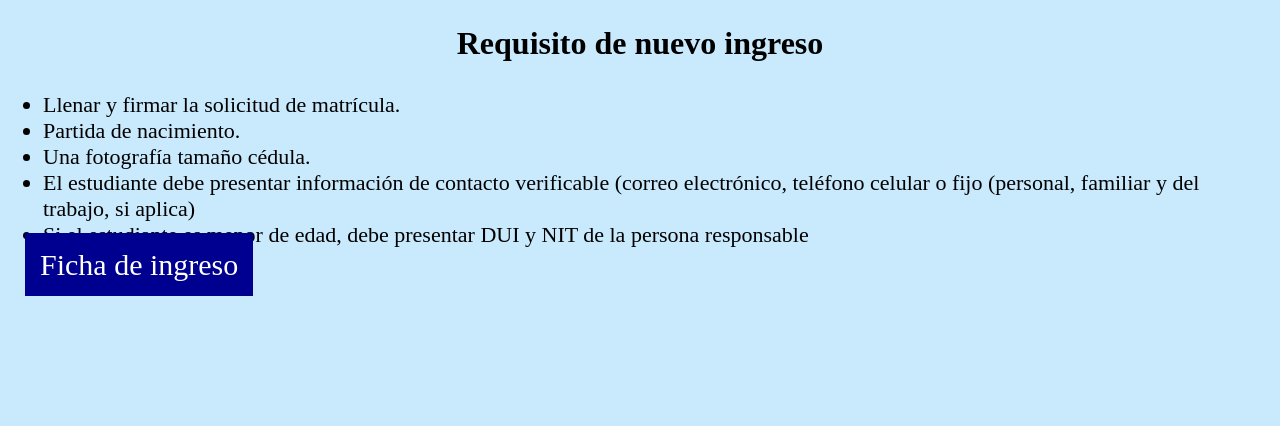
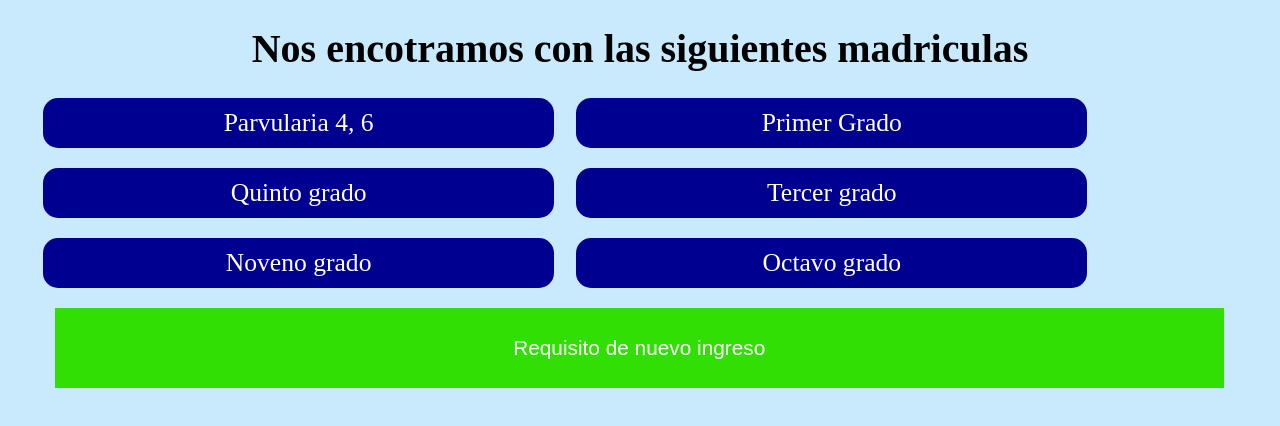
Before and after one commit to Candres536/valleadoc, a plain HTML site: page html/nuevo ingreso.html in a window 1280 px wide. Drawn offline with Linux system fonts and the light colour scheme.

Commit message:
Update nuevo ingreso.html

```diff
--- a/html/nuevo ingreso.html
+++ b/html/nuevo ingreso.html
@@ -18,7 +18,8 @@
 
         h1{
             text-align: center;
-            margin-bottom: 30px;
+            margin-bottom: 26px;
+            font-size: 40px;
         }
 
         .img{
@@ -38,33 +39,132 @@
         li{
             font-size: 22px;
             margin-left: 18px;
+            margin-bottom: 20px;
+        }
+
+        .contenedor{
+            margin-bottom: -20px;
         }
 
         .ficha{
             width: 100%;
-            font-size: 30px;
+            font-size: 20px;
             background-color: #000090;
             padding: 15px;
             color: #ffff;
             text-decoration: none;
             list-style: none;
-            margin-top: 20px;
+            margin-top: 200px;
+            text-align: center;
+            margin-top: 1500000000000px;
+            margin-bottom: 15px;
+        }
+
+        .matricula{
+            font-size: 160%;
+            display: inline-block;
+            padding: 10px;
+            width: 47%;
+            background-color: #000090;
+            color: white;
+            text-align: center;
+            border-radius: 15px;
+            position: relative;
+
+        }
+
+        .matric{
+            display: inline-block;
+        }
+
+        .content-drow{
+            display: none;
+            position: absolute;
+            background-color: #f1f1f1;
+            margin-left: 30px;
+            margin-right: 30px;
+            overflow: auto;
+            box-shadow: 0px 8px 16px 0px rgba(0,0,0,0.2);
+            padding: 15px;
+            padding-bottom: 16px;
+        }
+
+        .show{
+            display: block;
+        }
+
+
+        .button9{
+            background-color: #31df05;
+            cursor: pointer;
+            padding: 16px;
+            margin-right: 30px;
+            margin-left: 30px;
+            height: 80px;
+            font-size: 130%;
+            border: none;
+            width: 95%;
+            color: white;
+
+        }
+
+        .requi{
+            margin-bottom: 15px;
         }
     </style>
 </head>
 <body>
-    <h1>Requisito de nuevo ingreso</h1>
+    <h1>Nos encotramos con las siguientes madriculas</h1>
+
+    <div>
+
+        <ul class="matric">
+            <li class="matricula">Parvularia 4, 6</li>
+            <li class="matricula">Primer Grado</li>
+            <li class="matricula">Quinto grado</li>
+            <li class="matricula">Tercer grado</li>
+            <li class="matricula">Noveno grado</li>
+            <li class="matricula">Octavo grado</li>
+
+        </ul>
+    </div>
     <div class="contenedor">
-
-        <div><ul>
+        <button class="button9" onclick="click2()">Requisito de nuevo ingreso</button>
+        <div class="content-drow" id="mycon">
+            <ul class="requi">
             <li>Llenar y firmar la solicitud de matrícula.</li>
             <li>Partida de nacimiento.</li>
             <li>Una fotografía tamaño cédula.</li>
             <li>El estudiante debe presentar información de contacto verificable (correo electrónico, teléfono celular o fijo (personal, familiar y del trabajo, si aplica)</li>
             <li>Si el estudiante es menor de edad, debe presentar DUI y NIT de la persona responsable</li>
-        </ul></div>
+            <li>Libreta de notas del año pasado</li>
+            <li>Certificado de Graduación y Diploma</li>
+            </ul>
+
+            <a class="ficha" href="../multimedia/Solicitud_de_nuevo_ingreso.pdf" download="../multimedia/solicitud_de_nuevo_ingreso.pdf">Descarga de ficha de ingreso </a>
+
     </div>
-    <p></p>
-        <a class="ficha" href="../multimedia/Solicitud_de_nuevo_ingreso.pdf" download="../multimedia/solicitud_de_nuevo_ingreso.pdf">Ficha de ingreso </a>
+    </div>
+
+
+        <script>
+            function click2(){
+                document.getElementById("mycon").classList.toggle("show");
+            }
+
+
+            window.onclick = function(event) {
+  if (!event.target.matches('.button9')) {
+    var dropdowns = document.getElementsByClassName("content-drow");
+    var i;
+    for (i = 0; i < dropdowns.length; i++) {
+      var openDropdown = dropdowns[i];
+      if (openDropdown.classList.contains('show')) {
+        openDropdown.classList.remove('show');
+      }
+    }
+  }
+}
+        </script>
 </body>
 </html>
```
